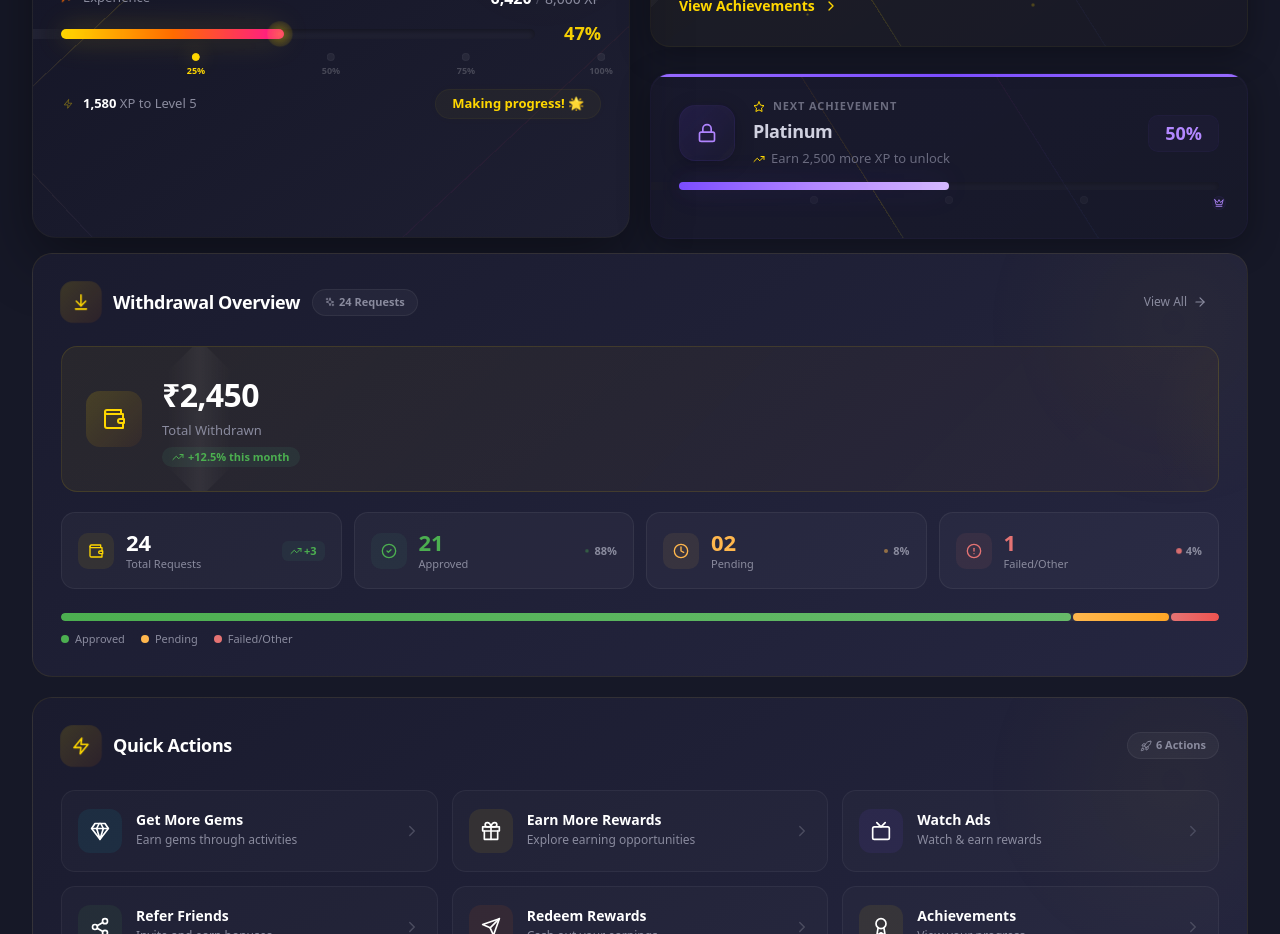
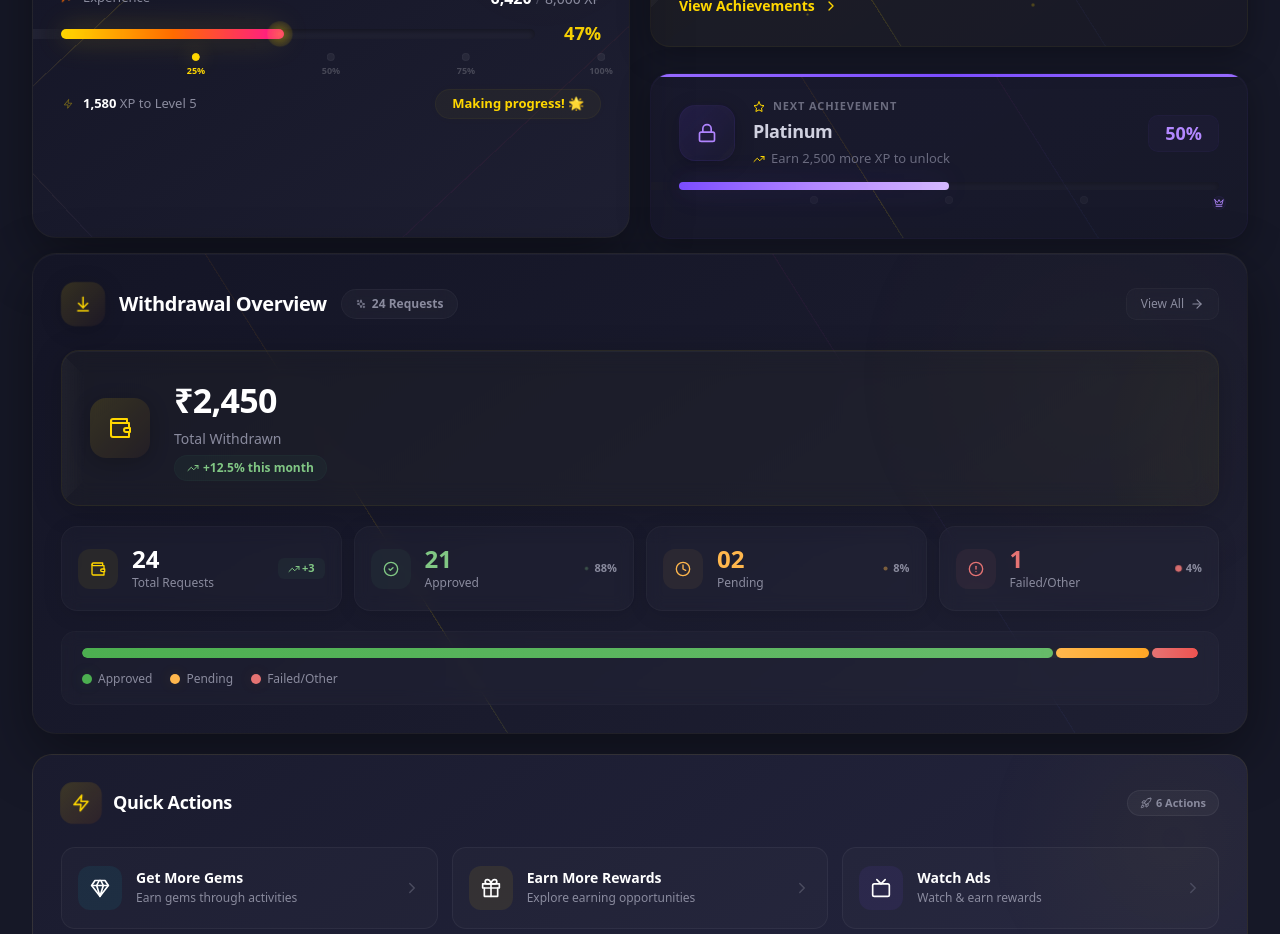
Before and after one commit to Sara12-2/VELoop_Rewards-User-Profile, a React (Vite) app: page / in a window 1280 px wide. Shown: the part 1240-2174 px from the top of the page. Built offline with nearby package versions, Linux system fonts and the light colour scheme.

Commit message:
style(withdrawal): upgrade WithdrawalOverview with glassmorphic cards and animated borders

```diff
--- a/src/components/WithdrawalOverview/WithdrawalOverview.module.css
+++ b/src/components/WithdrawalOverview/WithdrawalOverview.module.css
@@ -1,40 +1,168 @@
+/* src/components/WithdrawalOverview/WithdrawalOverview.module.css */
+
 .section {
   position: relative;
-  background: linear-gradient(145deg, #1a1b2e, #252640);
-  border-radius: 20px;
-  border: 1px solid rgba(255, 215, 0, 0.08);
+  background: linear-gradient(145deg, #141526, #1e1f32);
+  border-radius: 24px;
+  border: 1px solid rgba(255, 215, 0, 0.04);
   padding: 28px;
   margin-bottom: 24px;
   overflow: hidden;
   opacity: 0;
-  transform: translateY(30px);
+  transform: translateY(30px) scale(0.96);
   transition: all 0.8s cubic-bezier(0.34, 1.56, 0.64, 1);
+  box-shadow:
+    0 20px 60px rgba(0, 0, 0, 0.4),
+    inset 0 1px 0 rgba(255, 255, 255, 0.03);
+}
+
+/* ============================================
+   ANIMATED GRADIENT BORDER
+   ============================================ */
+.section::before {
+  content: '';
+  position: absolute;
+  inset: -1px;
+  border-radius: 25px;
+  padding: 1px;
+  background: conic-gradient(
+    from 0deg,
+    rgba(255, 215, 0, 0.15),
+    rgba(255, 107, 0, 0.05),
+    rgba(255, 20, 147, 0.05),
+    rgba(124, 77, 255, 0.05),
+    rgba(0, 188, 212, 0.05),
+    rgba(255, 215, 0, 0.15)
+  );
+  animation: borderRotate 8s linear infinite;
+  -webkit-mask: linear-gradient(#fff 0 0) content-box, linear-gradient(#fff 0 0);
+  -webkit-mask-composite: xor;
+  mask-composite: exclude;
+  pointer-events: none;
+  z-index: 0;
+}
+
+@keyframes borderRotate {
+  0% { transform: rotate(0deg); }
+  100% { transform: rotate(360deg); }
 }
 
 .sectionVisible {
   opacity: 1;
-  transform: translateY(0);
+  transform: translateY(0) scale(1);
+  animation: sectionAppear 0.8s cubic-bezier(0.34, 1.56, 0.64, 1) forwards;
 }
 
-.backgroundGlow {
+@keyframes sectionAppear {
+  0% {
+    opacity: 0;
+    transform: translateY(30px) scale(0.94);
+  }
+  100% {
+    opacity: 1;
+    transform: translateY(0) scale(1);
+  }
+}
+
+/* ============================================
+   GLASSMORPHIC BACKGROUND EFFECTS
+   ============================================ */
+.section::after {
+  content: '';
   position: absolute;
   top: -30%;
   right: -10%;
-  width: 400px;
-  height: 400px;
-  background: radial-gradient(circle, rgba(255, 215, 0, 0.03), transparent 70%);
+  width: 500px;
+  height: 500px;
+  background: radial-gradient(circle, rgba(255, 215, 0, 0.04), transparent 70%);
   border-radius: 50%;
   pointer-events: none;
-  animation: glowFloat 6s ease-in-out infinite;
+  animation: orbFloat1 12s ease-in-out infinite;
+  z-index: 0;
 }
 
-@keyframes glowFloat {
-  0%, 100% { transform: translate(0, 0) scale(1); }
-  33% { transform: translate(-20px, 20px) scale(1.1); }
-  66% { transform: translate(20px, -20px) scale(0.9); }
+.glowOrb2 {
+  position: absolute;
+  bottom: -20%;
+  left: -10%;
+  width: 350px;
+  height: 350px;
+  background: radial-gradient(circle, rgba(124, 77, 255, 0.03), rgba(0, 188, 212, 0.02), transparent 70%);
+  border-radius: 50%;
+  pointer-events: none;
+  animation: orbFloat2 15s ease-in-out infinite;
+  z-index: 0;
 }
 
-/* Header */
+@keyframes orbFloat1 {
+  0%, 100% {
+    transform: translate(0, 0) scale(1);
+    opacity: 0.3;
+  }
+  33% {
+    transform: translate(-40px, 30px) scale(1.2);
+    opacity: 0.6;
+  }
+  66% {
+    transform: translate(40px, -30px) scale(0.8);
+    opacity: 0.4;
+  }
+}
+
+@keyframes orbFloat2 {
+  0%, 100% {
+    transform: translate(0, 0) scale(1);
+    opacity: 0.2;
+  }
+  50% {
+    transform: translate(50px, -40px) scale(1.3);
+    opacity: 0.5;
+  }
+  75% {
+    transform: translate(-40px, 50px) scale(0.7);
+    opacity: 0.3;
+  }
+}
+
+/* ============================================
+   FLOATING PARTICLES
+   ============================================ */
+.particlesContainer {
+  position: absolute;
+  inset: 0;
+  pointer-events: none;
+  overflow: hidden;
+  z-index: 0;
+}
+
+.particle {
+  position: absolute;
+  border-radius: 50%;
+  background: radial-gradient(circle, rgba(255, 215, 0, 0.3), transparent);
+  animation: particleFloat 6s ease-in-out infinite;
+}
+
+.particle:nth-child(1) { width: 5px; height: 5px; top: 10%; left: 8%; animation-delay: 0s; }
+.particle:nth-child(2) { width: 3px; height: 3px; top: 30%; right: 12%; animation-delay: 1s; }
+.particle:nth-child(3) { width: 7px; height: 7px; bottom: 20%; left: 15%; animation-delay: 2s; }
+.particle:nth-child(4) { width: 4px; height: 4px; bottom: 35%; right: 20%; animation-delay: 0.5s; }
+.particle:nth-child(5) { width: 6px; height: 6px; top: 50%; left: 40%; animation-delay: 1.5s; }
+.particle:nth-child(6) { width: 4px; height: 4px; top: 70%; left: 25%; animation-delay: 2.5s; }
+
+@keyframes particleFloat {
+  0%, 100% {
+    transform: translate(0, 0) scale(1);
+    opacity: 0;
+  }
+  50% {
+    transform: translate(15px, -25px) scale(1.5);
+    opacity: 0.4;
+  }
+}
+
+/* ============================================
+   HEADER - PREMIUM
+   ============================================ */
 .header {
   display: flex;
   justify-content: space-between;
@@ -47,65 +175,72 @@
 .headerLeft {
   display: flex;
   align-items: center;
-  gap: 12px;
+  gap: 14px;
 }
 
 .headerIcon {
   display: flex;
   align-items: center;
   justify-content: center;
-  width: 40px;
-  height: 40px;
-  border-radius: 12px;
-  background: linear-gradient(135deg, rgba(255, 215, 0, 0.15), rgba(255, 107, 0, 0.08));
+  width: 44px;
+  height: 44px;
+  border-radius: 14px;
+  background: linear-gradient(135deg, rgba(255, 215, 0, 0.14), rgba(255, 107, 0, 0.04));
   color: #FFD700;
-  animation: iconPulse 2s ease-in-out infinite;
+  animation: iconPulse 2.5s ease-in-out infinite;
+  box-shadow: 0 4px 20px rgba(0, 0, 0, 0.2);
 }
 
 @keyframes iconPulse {
   0%, 100% { transform: scale(1); }
-  50% { transform: scale(1.05); }
+  50% { transform: scale(1.05); box-shadow: 0 0 40px rgba(255, 215, 0, 0.04); }
 }
 
 .title {
-  font-size: 18px;
-  font-weight: 700;
+  font-size: 20px;
+  font-weight: 800;
   color: #ffffff;
   margin: 0;
   letter-spacing: -0.02em;
+  text-shadow: 0 0 30px rgba(255, 215, 0, 0.02);
 }
 
 .headerBadge {
   display: inline-flex;
   align-items: center;
-  gap: 4px;
-  font-size: 11px;
+  gap: 6px;
+  font-size: 12px;
   font-weight: 600;
   color: #8a8b9e;
-  background: rgba(255, 255, 255, 0.04);
-  padding: 4px 12px;
+  background: rgba(255, 255, 255, 0.03);
+  padding: 5px 14px;
   border-radius: 999px;
-  border: 1px solid rgba(255, 255, 255, 0.06);
+  border: 1px solid rgba(255, 255, 255, 0.04);
+  backdrop-filter: blur(8px);
 }
 
 .viewAllBtn {
   display: inline-flex;
   align-items: center;
   gap: 6px;
-  background: none;
-  border: none;
+  background: rgba(255, 255, 255, 0.02);
+  border: 1px solid rgba(255, 255, 255, 0.03);
   color: #8a8b9e;
   font-size: 12px;
   font-weight: 500;
   cursor: pointer;
-  transition: all 0.3s ease;
-  padding: 4px 12px;
-  border-radius: 8px;
+  transition: all 0.3s cubic-bezier(0.34, 1.56, 0.64, 1);
+  padding: 6px 14px;
+  border-radius: 10px;
+  backdrop-filter: blur(8px);
 }
 
 .viewAllBtn:hover {
   color: #FFD700;
-  background: rgba(255, 215, 0, 0.05);
+  background: rgba(255, 215, 0, 0.04);
+  border-color: rgba(255, 215, 0, 0.06);
+  transform: translateY(-2px);
+  box-shadow: 0 4px 20px rgba(255, 215, 0, 0.03);
 }
 
 .viewAllBtn:hover svg {
@@ -116,54 +251,90 @@
   transition: transform 0.3s ease;
 }
 
-/* Total Card */
+/* ============================================
+   TOTAL CARD - GLASSMORPHIC
+   ============================================ */
 .totalCard {
   position: relative;
-  background: linear-gradient(135deg, rgba(255, 215, 0, 0.06), rgba(255, 107, 0, 0.02));
-  border: 1px solid rgba(255, 215, 0, 0.12);
-  border-radius: 16px;
-  padding: 24px;
+  background: rgba(255, 215, 0, 0.02);
+  backdrop-filter: blur(12px);
+  -webkit-backdrop-filter: blur(12px);
+  border: 1px solid rgba(255, 215, 0, 0.06);
+  border-radius: 18px;
+  padding: 24px 28px;
   display: flex;
   align-items: center;
-  gap: 20px;
+  gap: 24px;
   margin-bottom: 20px;
   overflow: hidden;
-  transition: all 0.4s ease;
+  transition: all 0.5s cubic-bezier(0.34, 1.56, 0.64, 1);
+  box-shadow:
+    0 4px 30px rgba(0, 0, 0, 0.2),
+    inset 0 1px 0 rgba(255, 255, 255, 0.04);
+}
+
+.totalCard::before {
+  content: '';
+  position: absolute;
+  inset: -1px;
+  border-radius: 19px;
+  padding: 1px;
+  background: linear-gradient(135deg, rgba(255, 215, 0, 0.1), transparent 60%, rgba(255, 215, 0, 0.05));
+  opacity: 0;
+  transition: opacity 0.5s ease;
+  -webkit-mask: linear-gradient(#fff 0 0) content-box, linear-gradient(#fff 0 0);
+  -webkit-mask-composite: xor;
+  mask-composite: exclude;
+  pointer-events: none;
+}
+
+.totalCard:hover::before {
+  opacity: 1;
 }
 
 .totalCard:hover {
-  border-color: rgba(255, 215, 0, 0.25);
-  transform: translateY(-2px);
-  box-shadow: 0 8px 30px rgba(255, 215, 0, 0.05);
+  border-color: rgba(255, 215, 0, 0.1);
+  transform: translateY(-4px) scale(1.01);
+  box-shadow:
+    0 12px 50px rgba(0, 0, 0, 0.3),
+    0 0 80px rgba(255, 215, 0, 0.02);
 }
 
 .totalCardGlow {
   position: absolute;
   top: -50%;
   right: -20%;
-  width: 300px;
-  height: 300px;
-  background: radial-gradient(circle, rgba(255, 215, 0, 0.05), transparent 70%);
+  width: 350px;
+  height: 350px;
+  background: radial-gradient(circle, rgba(255, 215, 0, 0.04), transparent 70%);
   border-radius: 50%;
   pointer-events: none;
+  transition: all 0.6s ease;
+}
+
+.totalCard:hover .totalCardGlow {
+  transform: scale(1.3);
+  opacity: 0.5;
 }
 
 .totalIconWrap {
   position: relative;
-  width: 56px;
-  height: 56px;
-  border-radius: 14px;
-  background: linear-gradient(135deg, rgba(255, 215, 0, 0.15), rgba(255, 107, 0, 0.05));
+  width: 60px;
+  height: 60px;
+  border-radius: 16px;
+  background: linear-gradient(135deg, rgba(255, 215, 0, 0.12), rgba(255, 107, 0, 0.04));
   display: flex;
   align-items: center;
   justify-content: center;
   color: #FFD700;
   flex-shrink: 0;
-  transition: all 0.4s ease;
+  transition: all 0.5s cubic-bezier(0.34, 1.56, 0.64, 1);
+  box-shadow: 0 4px 20px rgba(0, 0, 0, 0.2);
 }
 
 .totalCard:hover .totalIconWrap {
-  transform: scale(1.05) rotate(-5deg);
+  transform: scale(1.08) rotate(-6deg);
+  box-shadow: 0 8px 40px rgba(255, 215, 0, 0.06);
 }
 
 .totalIconShine {
@@ -172,8 +343,8 @@
   left: -50%;
   width: 200%;
   height: 200%;
-  background: linear-gradient(45deg, transparent 30%, rgba(255, 255, 255, 0.05) 50%, transparent 70%);
-  animation: shine 3s ease-in-out infinite;
+  background: linear-gradient(45deg, transparent 30%, rgba(255, 255, 255, 0.04) 50%, transparent 70%);
+  animation: shine 4s ease-in-out infinite;
 }
 
 @keyframes shine {
@@ -186,17 +357,19 @@
   flex-direction: column;
   gap: 2px;
   z-index: 1;
+  flex: 1;
 }
 
 .totalAmount {
-  font-size: 32px;
+  font-size: 34px;
   font-weight: 800;
   color: #ffffff;
   letter-spacing: -0.02em;
+  text-shadow: 0 0 40px rgba(255, 215, 0, 0.02);
 }
 
 .totalLabel {
-  font-size: 13px;
+  font-size: 14px;
   color: #8a8b9e;
   font-weight: 500;
 }
@@ -205,17 +378,20 @@
   display: inline-flex;
   align-items: center;
   gap: 4px;
-  font-size: 11px;
+  font-size: 12px;
   font-weight: 600;
-  color: #4CAF50;
-  background: rgba(76, 175, 125, 0.1);
-  padding: 2px 10px;
+  color: #81C784;
+  background: rgba(76, 175, 125, 0.06);
+  padding: 3px 12px;
   border-radius: 999px;
   margin-top: 4px;
   width: fit-content;
+  border: 1px solid rgba(76, 175, 125, 0.04);
 }
 
-/* Stat Grid */
+/* ============================================
+   STAT GRID - GLASSMORPHIC CARDS
+   ============================================ */
 .statGrid {
   display: grid;
   grid-template-columns: repeat(4, 1fr);
@@ -226,15 +402,18 @@
 }
 
 .statCard {
-  background: rgba(255, 255, 255, 0.03);
-  border: 1px solid rgba(255, 255, 255, 0.06);
-  border-radius: 14px;
-  padding: 16px;
+  background: rgba(255, 255, 255, 0.02);
+  backdrop-filter: blur(8px);
+  -webkit-backdrop-filter: blur(8px);
+  border: 1px solid rgba(255, 255, 255, 0.03);
+  border-radius: 16px;
+  padding: 18px 16px;
   display: flex;
   align-items: center;
-  gap: 12px;
-  transition: all 0.4s cubic-bezier(0.34, 1.56, 0.64, 1);
-  animation: cardAppear 0.5s ease backwards;
+  gap: 14px;
+  transition: all 0.5s cubic-bezier(0.34, 1.56, 0.64, 1);
+  animation: cardAppear 0.6s cubic-bezier(0.34, 1.56, 0.64, 1) backwards;
+  box-shadow: 0 4px 20px rgba(0, 0, 0, 0.1);
 }
 
 .statCard:nth-child(1) { animation-delay: 0.05s; }
@@ -243,31 +422,48 @@
 .statCard:nth-child(4) { animation-delay: 0.20s; }
 
 @keyframes cardAppear {
-  0% { opacity: 0; transform: translateY(15px) scale(0.95); }
+  0% { opacity: 0; transform: translateY(20px) scale(0.94); }
   100% { opacity: 1; transform: translateY(0) scale(1); }
 }
 
+.statCard::before {
+  content: '';
+  position: absolute;
+  inset: -1px;
+  border-radius: 17px;
+  padding: 1px;
+  background: linear-gradient(135deg, rgba(255, 215, 0, 0.04), transparent 60%, rgba(255, 215, 0, 0.02));
+  opacity: 0;
+  transition: opacity 0.4s ease;
+  -webkit-mask: linear-gradient(#fff 0 0) content-box, linear-gradient(#fff 0 0);
+  -webkit-mask-composite: xor;
+  mask-composite: exclude;
+  pointer-events: none;
+}
+
+.statCard:hover::before {
+  opacity: 1;
+}
+
 .statCard:hover {
-  transform: translateY(-3px);
-  border-color: rgba(255, 215, 0, 0.15);
-  box-shadow: 0 4px 20px rgba(0, 0, 0, 0.2);
+  transform: translateY(-4px) scale(1.02);
+  border-color: rgba(255, 215, 0, 0.06);
+  box-shadow: 0 8px 30px rgba(0, 0, 0, 0.2);
 }
 
 .statIconWrapper {
-  width: 36px;
-  height: 36px;
-  border-radius: 10px;
+  width: 40px;
+  height: 40px;
+  border-radius: 12px;
   display: flex;
   align-items: center;
   justify-content: center;
   flex-shrink: 0;
-  background: rgba(255, 255, 255, 0.04);
-  color: #8a8b9e;
-  transition: all 0.3s ease;
+  transition: all 0.4s cubic-bezier(0.34, 1.56, 0.64, 1);
 }
 
 .statCard:hover .statIconWrapper {
-  transform: scale(1.05);
+  transform: scale(1.08) rotate(-4deg);
 }
 
 .statContent {
@@ -275,7 +471,7 @@
 }
 
 .statValue {
-  font-size: 22px;
+  font-size: 24px;
   font-weight: 700;
   color: #ffffff;
   margin: 0;
@@ -283,7 +479,7 @@
 }
 
 .statLabel {
-  font-size: 11px;
+  font-size: 12px;
   color: #8a8b9e;
   margin: 0;
   font-weight: 500;
@@ -295,9 +491,9 @@
   gap: 2px;
   font-size: 11px;
   font-weight: 600;
-  color: #4CAF50;
-  background: rgba(76, 175, 125, 0.08);
-  padding: 2px 8px;
+  color: #81C784;
+  background: rgba(76, 175, 125, 0.06);
+  padding: 2px 10px;
   border-radius: 6px;
 }
 
@@ -311,64 +507,76 @@
 }
 
 .statusDotGreen {
-  width: 6px;
-  height: 6px;
+  width: 7px;
+  height: 7px;
   border-radius: 50%;
-  background: #4CAF50;
+  background: #81C784;
   animation: dotPulse 1.5s ease-in-out infinite;
+  box-shadow: 0 0 12px rgba(76, 175, 125, 0.15);
 }
 
 .statusDotAmber {
-  width: 6px;
-  height: 6px;
+  width: 7px;
+  height: 7px;
   border-radius: 50%;
   background: #FFB74D;
   animation: dotPulse 2s ease-in-out infinite;
+  box-shadow: 0 0 12px rgba(255, 183, 77, 0.12);
 }
 
 .statusDotRed {
-  width: 6px;
-  height: 6px;
+  width: 7px;
+  height: 7px;
   border-radius: 50%;
   background: #E57373;
   animation: dotPulse 2.5s ease-in-out infinite;
+  box-shadow: 0 0 12px rgba(229, 115, 115, 0.12);
 }
 
 @keyframes dotPulse {
   0%, 100% { opacity: 1; transform: scale(1); }
-  50% { opacity: 0.4; transform: scale(0.6); }
+  50% { opacity: 0.3; transform: scale(0.5); }
 }
 
 /* Card Variants */
-.totalRequestsCard .statIconWrapper { color: #FFD700; background: rgba(255, 215, 0, 0.08); }
-.approvedCard .statIconWrapper { color: #4CAF50; background: rgba(76, 175, 125, 0.08); }
-.pendingCard .statIconWrapper { color: #FFB74D; background: rgba(255, 183, 77, 0.08); }
-.otherCard .statIconWrapper { color: #E57373; background: rgba(229, 115, 115, 0.08); }
+.totalRequestsCard .statIconWrapper { color: #FFD700; background: rgba(255, 215, 0, 0.06); }
+.approvedCard .statIconWrapper { color: #81C784; background: rgba(76, 175, 125, 0.06); }
+.pendingCard .statIconWrapper { color: #FFB74D; background: rgba(255, 183, 77, 0.06); }
+.otherCard .statIconWrapper { color: #E57373; background: rgba(229, 115, 115, 0.06); }
 
-.approvedCard .statValue { color: #4CAF50; }
+.approvedCard .statValue { color: #81C784; }
 .pendingCard .statValue { color: #FFB74D; }
 .otherCard .statValue { color: #E57373; }
 
-/* Visualization */
+/* ============================================
+   VISUALIZATION - GLASSMORPHIC
+   ============================================ */
 .visualization {
   position: relative;
   z-index: 1;
   padding-top: 4px;
+  background: rgba(255, 255, 255, 0.02);
+  backdrop-filter: blur(8px);
+  -webkit-backdrop-filter: blur(8px);
+  border-radius: 14px;
+  padding: 16px 20px;
+  border: 1px solid rgba(255, 255, 255, 0.02);
 }
 
 .visualBar {
-  height: 8px;
+  height: 10px;
   border-radius: 999px;
-  background: rgba(255, 255, 255, 0.04);
+  background: rgba(255, 255, 255, 0.03);
   overflow: hidden;
   display: flex;
-  gap: 2px;
+  gap: 3px;
+  box-shadow: inset 0 2px 6px rgba(0, 0, 0, 0.3);
 }
 
 .visualSegment {
   height: 100%;
   border-radius: 999px;
-  transition: width 1.2s cubic-bezier(0.34, 1.56, 0.64, 1);
+  transition: width 1.5s cubic-bezier(0.34, 1.56, 0.64, 1);
   position: relative;
   display: flex;
   align-items: center;
@@ -376,7 +584,7 @@
 }
 
 .segmentLabel {
-  font-size: 8px;
+  font-size: 9px;
   font-weight: 700;
   color: #ffffff;
   opacity: 0;
@@ -389,63 +597,74 @@
 
 .approvedSegment {
   background: linear-gradient(90deg, #4CAF50, #66BB6A);
-  box-shadow: 0 0 20px rgba(76, 175, 125, 0.2);
+  box-shadow: 0 0 25px rgba(76, 175, 125, 0.15);
 }
 
 .pendingSegment {
   background: linear-gradient(90deg, #FFB74D, #FFA726);
-  box-shadow: 0 0 20px rgba(255, 183, 77, 0.2);
+  box-shadow: 0 0 25px rgba(255, 183, 77, 0.12);
 }
 
 .otherSegment {
   background: linear-gradient(90deg, #E57373, #EF5350);
-  box-shadow: 0 0 20px rgba(229, 115, 115, 0.2);
+  box-shadow: 0 0 25px rgba(229, 115, 115, 0.12);
 }
 
 .visualLegend {
   display: flex;
   align-items: center;
-  gap: 16px;
-  margin-top: 10px;
+  gap: 18px;
+  margin-top: 12px;
 }
 
 .legendItem {
   display: flex;
   align-items: center;
   gap: 6px;
-  font-size: 11px;
+  font-size: 12px;
   color: #8a8b9e;
   font-weight: 500;
+  transition: all 0.3s ease;
+}
+
+.legendItem:hover {
+  color: #ffffff;
+  transform: translateX(2px);
 }
 
 .legendDotGreen {
-  width: 8px;
-  height: 8px;
+  width: 10px;
+  height: 10px;
   border-radius: 50%;
   background: #4CAF50;
+  box-shadow: 0 0 15px rgba(76, 175, 125, 0.15);
 }
 
 .legendDotAmber {
-  width: 8px;
-  height: 8px;
+  width: 10px;
+  height: 10px;
   border-radius: 50%;
   background: #FFB74D;
+  box-shadow: 0 0 15px rgba(255, 183, 77, 0.12);
 }
 
 .legendDotRed {
-  width: 8px;
-  height: 8px;
+  width: 10px;
+  height: 10px;
   border-radius: 50%;
   background: #E57373;
+  box-shadow: 0 0 15px rgba(229, 115, 115, 0.12);
 }
 
-/* Empty State */
+/* ============================================
+   EMPTY STATE - GLASSMORPHIC
+   ============================================ */
 .emptyState {
   display: flex;
   flex-direction: column;
   align-items: center;
   justify-content: center;
-  padding: 40px 20px;
+  padding: 48px 24px;
   text-align: center;
   position: relative;
   z-index: 1;
@@ -453,41 +672,43 @@
 
 .emptyIconWrapper {
   position: relative;
-  width: 72px;
-  height: 72px;
+  width: 80px;
+  height: 80px;
   border-radius: 50%;
-  background: rgba(255, 215, 0, 0.05);
+  background: rgba(255, 215, 0, 0.04);
   display: flex;
   align-items: center;
   justify-content: center;
-  margin-bottom: 16px;
+  margin-bottom: 18px;
+  backdrop-filter: blur(8px);
+  border: 1px solid rgba(255, 215, 0, 0.04);
 }
 
 .emptyIconGlow {
   position: absolute;
-  inset: -4px;
+  inset: -6px;
   border-radius: 50%;
-  background: radial-gradient(circle, rgba(255, 215, 0, 0.1), transparent 70%);
-  animation: glowPulse 2s ease-in-out infinite;
+  background: radial-gradient(circle, rgba(255, 215, 0, 0.06), transparent 70%);
+  animation: glowPulse 2.5s ease-in-out infinite;
 }
 
 @keyframes glowPulse {
-  0%, 100% { transform: scale(1); opacity: 0.5; }
-  50% { transform: scale(1.2); opacity: 1; }
+  0%, 100% { transform: scale(1); opacity: 0.3; }
+  50% { transform: scale(1.2); opacity: 0.6; }
 }
 
 .emptyIcon {
   color: #FFD700;
-  animation: iconFloat 3s ease-in-out infinite;
+  animation: iconFloat 3.5s ease-in-out infinite;
 }
 
 @keyframes iconFloat {
   0%, 100% { transform: translateY(0); }
-  50% { transform: translateY(-4px); }
+  50% { transform: translateY(-6px); }
 }
 
 .emptyTitle {
-  font-size: 18px;
+  font-size: 20px;
   font-weight: 700;
   color: #ffffff;
   margin: 0 0 8px;
@@ -496,9 +717,9 @@
 .emptyText {
   font-size: 14px;
   color: #8a8b9e;
-  max-width: 360px;
-  margin: 0 0 20px;
-  line-height: 1.5;
+  max-width: 380px;
+  margin: 0 0 24px;
+  line-height: 1.6;
 }
 
 .emptyCta {
@@ -508,46 +729,62 @@
   background: linear-gradient(135deg, #FFD700, #FFA500);
   border: none;
   color: #161827;
-  padding: 10px 24px;
-  border-radius: 10px;
+  padding: 12px 28px;
+  border-radius: 12px;
   font-size: 14px;
   font-weight: 600;
   cursor: pointer;
   transition: all 0.3s cubic-bezier(0.34, 1.56, 0.64, 1);
+  box-shadow: 0 4px 20px rgba(255, 215, 0, 0.1);
 }
 
 .emptyCta:hover {
-  transform: translateY(-2px) scale(1.02);
-  box-shadow: 0 8px 30px rgba(255, 215, 0, 0.3);
+  transform: translateY(-3px) scale(1.03);
+  box-shadow: 0 12px 40px rgba(255, 215, 0, 0.25);
 }
 
 .emptyCta:active {
-  transform: scale(0.97);
+  transform: scale(0.96);
 }
 
-/* Responsive */
+/* ============================================
+   RESPONSIVE
+   ============================================ */
 @media (max-width: 1024px) {
   .statGrid {
     grid-template-columns: repeat(2, 1fr);
+  }
+
+  .section {
+    padding: 24px;
+    border-radius: 20px;
   }
 }
 
 @media (max-width: 768px) {
   .section {
     padding: 20px;
+    border-radius: 18px;
   }
 
   .totalCard {
-    padding: 18px;
+    padding: 18px 20px;
+    gap: 16px;
+    border-radius: 16px;
   }
 
   .totalAmount {
-    font-size: 26px;
+    font-size: 28px;
   }
 
   .totalIconWrap {
-    width: 48px;
-    height: 48px;
+    width: 50px;
+    height: 50px;
+  }
+
+  .totalIconWrap svg {
+    width: 22px;
+    height: 22px;
   }
 
   .statGrid {
@@ -556,11 +793,22 @@
   }
 
   .statCard {
-    padding: 14px;
+    padding: 14px 12px;
+    border-radius: 14px;
   }
 
   .statValue {
     font-size: 20px;
+  }
+
+  .statIconWrapper {
+    width: 34px;
+    height: 34px;
+  }
+
+  .statIconWrapper svg {
+    width: 16px;
+    height: 16px;
   }
 
   .header {
@@ -572,9 +820,26 @@
     margin-left: auto;
   }
 
+  .visualization {
+    padding: 14px 16px;
+  }
+
   .visualLegend {
     flex-wrap: wrap;
-    gap: 10px;
+    gap: 12px;
+  }
+
+  .headerBadge {
+    display: none;
+  }
+
+  .title {
+    font-size: 18px;
+  }
+
+  .headerIcon {
+    width: 38px;
+    height: 38px;
   }
 }
 
@@ -589,6 +854,7 @@
     align-items: flex-start;
     gap: 12px;
     padding: 16px;
+    border-radius: 14px;
   }
 
   .totalAmount {
@@ -611,8 +877,9 @@
   }
 
   .statCard {
-    padding: 12px;
-    gap: 8px;
+    padding: 10px 12px;
+    gap: 10px;
+    border-radius: 12px;
   }
 
   .statValue {
@@ -622,6 +889,7 @@
   .statIconWrapper {
     width: 30px;
     height: 30px;
+    border-radius: 10px;
   }
 
   .statIconWrapper svg {
@@ -629,42 +897,63 @@
     height: 14px;
   }
 
+  .statLabel {
+    font-size: 10px;
+  }
+
   .statTrend {
     display: none;
   }
 
   .statStatus {
-    font-size: 10px;
-  }
-
-  .headerBadge {
-    display: none;
+    font-size: 9px;
   }
 
   .viewAllBtn {
-    padding: 2px 8px;
+    padding: 3px 10px;
     font-size: 11px;
   }
 
-  .visualization {
-    margin-top: 4px;
+  .viewAllBtn svg {
+    width: 14px;
+    height: 14px;
   }
 
-  .visualSegment {
-    min-width: 8px;
+  .visualization {
+    padding: 12px 14px;
+  }
+
+  .visualBar {
+    height: 8px;
+  }
+
+  .visualLegend {
+    flex-wrap: wrap;
+    gap: 8px;
+  }
+
+  .legendItem {
+    font-size: 11px;
+  }
+
+  .legendDotGreen,
+  .legendDotAmber,
+  .legendDotRed {
+    width: 8px;
+    height: 8px;
   }
 
   .emptyState {
-    padding: 20px 12px;
+    padding: 24px 16px;
   }
 
   .emptyIconWrapper {
-    width: 56px;
-    height: 56px;
+    width: 60px;
+    height: 60px;
   }
 
   .emptyTitle {
-    font-size: 16px;
+    font-size: 17px;
   }
 
   .emptyText {
@@ -672,7 +961,15 @@
   }
 
   .emptyCta {
-    padding: 8px 18px;
+    padding: 8px 20px;
     font-size: 13px;
   }
+
+  .glowOrb2 {
+    display: none;
+  }
+
+  .particlesContainer {
+    display: none;
+  }
 }
```
